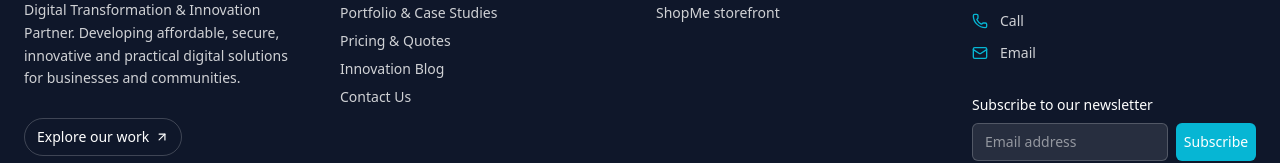
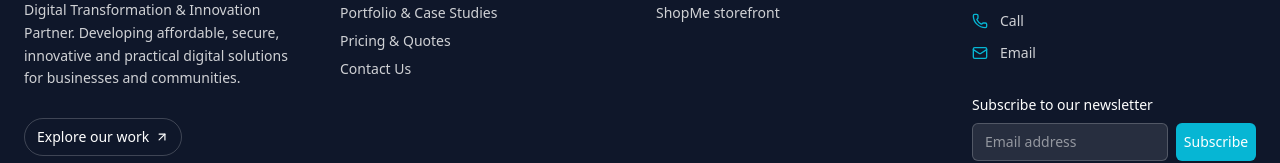
Before and after one commit to Indelible-cpu/MyWebsite, a Next.js app: page / in a window 1280 px wide. Shown: the part 4594-4757 px from the top of the page. Built offline with nearby package versions, Linux system fonts and the light colour scheme.

Commit message:
Remove placeholder blog from footer navigation

```diff
--- a/components/Footer.tsx
+++ b/components/Footer.tsx
@@ -77,7 +77,6 @@ export function Footer() {
               <li><Link href="/services" className="hover:text-accent transition-colors">Our Services</Link></li>
               <li><Link href="/portfolio" className="hover:text-accent transition-colors">Portfolio & Case Studies</Link></li>
               <li><Link href="/pricing" className="hover:text-accent transition-colors">Pricing & Quotes</Link></li>
-              <li><Link href="/blog" className="hover:text-accent transition-colors">Innovation Blog</Link></li>
               <li><Link href="/contact" className="hover:text-accent transition-colors">Contact Us</Link></li>
             </ul>
           </div>
```
